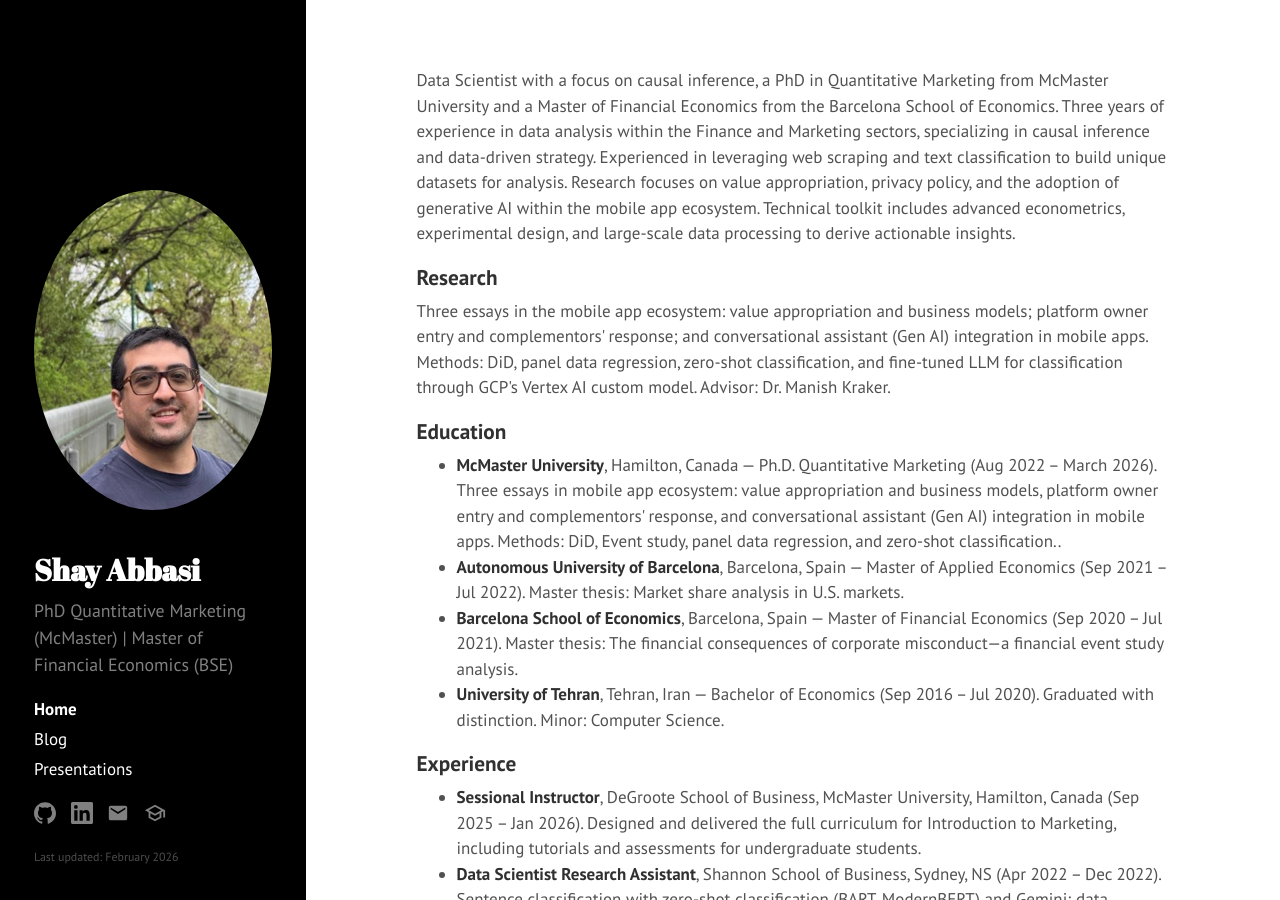
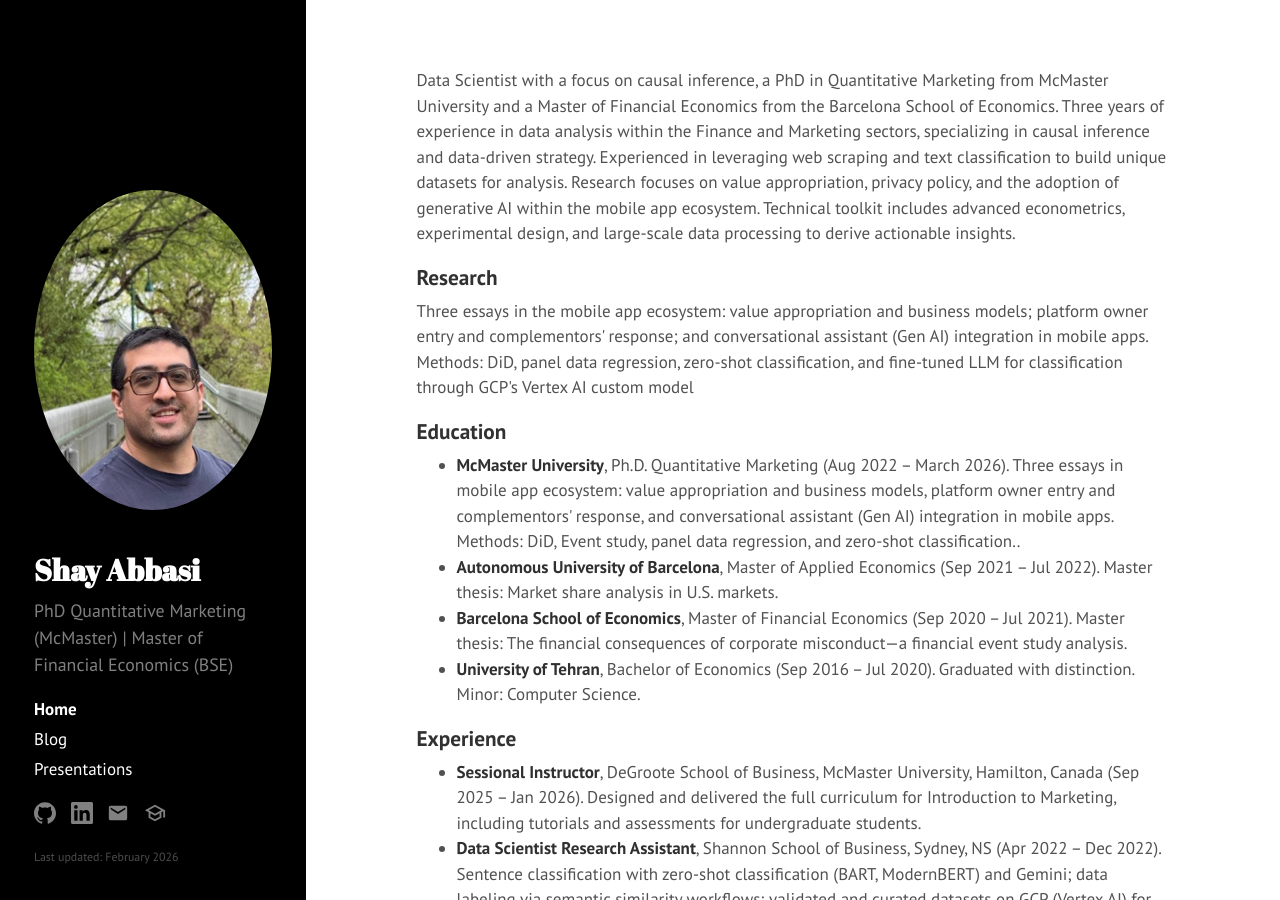
Before and after one commit to shayanAbbasi1995/shayanabbasi1995.github.io, a Jekyll site: the page built from index.html, in a window 1280 px wide and 900 px high. Built offline with Jekyll 4.4.1, drawn with Linux system fonts in a browser that asks for light colours; the list of posts is cut into pages by our own code.

Commit message:
Update index.html
Co-authored-by: Cursor <cursoragent@cursor.com>

```diff
--- a/index.html
+++ b/index.html
@@ -10,15 +10,15 @@ title: Home
 
   <h2>Research</h2>
   <p>
-    Three essays in the mobile app ecosystem: value appropriation and business models; platform owner entry and complementors' response; and conversational assistant (Gen AI) integration in mobile apps. Methods: DiD, panel data regression, zero-shot classification, and fine-tuned LLM for classification through GCP's Vertex AI custom model. Advisor: Dr. Manish Kraker.
+    Three essays in the mobile app ecosystem: value appropriation and business models; platform owner entry and complementors' response; and conversational assistant (Gen AI) integration in mobile apps. Methods: DiD, panel data regression, zero-shot classification, and fine-tuned LLM for classification through GCP's Vertex AI custom model
   </p>
 
   <h2>Education</h2>
   <ul>
-    <li><strong>McMaster University</strong>, Hamilton, Canada — Ph.D. Quantitative Marketing (Aug 2022 – March 2026). Three essays in mobile app ecosystem: value appropriation and business models, platform owner entry and complementors' response, and conversational assistant (Gen AI) integration in mobile apps. Methods: DiD, Event study, panel data regression, and zero-shot classification.. </li>
-    <li><strong>Autonomous University of Barcelona</strong>, Barcelona, Spain — Master of Applied Economics (Sep 2021 – Jul 2022). Master thesis: Market share analysis in U.S. markets.</li>
-    <li><strong>Barcelona School of Economics</strong>, Barcelona, Spain — Master of Financial Economics (Sep 2020 – Jul 2021). Master thesis: The financial consequences of corporate misconduct—a financial event study analysis.</li>
-    <li><strong>University of Tehran</strong>, Tehran, Iran — Bachelor of Economics (Sep 2016 – Jul 2020). Graduated with distinction. Minor: Computer Science.</li>
+    <li><strong>McMaster University</strong>, Ph.D. Quantitative Marketing (Aug 2022 – March 2026). Three essays in mobile app ecosystem: value appropriation and business models, platform owner entry and complementors' response, and conversational assistant (Gen AI) integration in mobile apps. Methods: DiD, Event study, panel data regression, and zero-shot classification.. </li>
+    <li><strong>Autonomous University of Barcelona</strong>, Master of Applied Economics (Sep 2021 – Jul 2022). Master thesis: Market share analysis in U.S. markets.</li>
+    <li><strong>Barcelona School of Economics</strong>, Master of Financial Economics (Sep 2020 – Jul 2021). Master thesis: The financial consequences of corporate misconduct—a financial event study analysis.</li>
+    <li><strong>University of Tehran</strong>, Bachelor of Economics (Sep 2016 – Jul 2020). Graduated with distinction. Minor: Computer Science.</li>
   </ul>
 
   <h2>Experience</h2>
```
